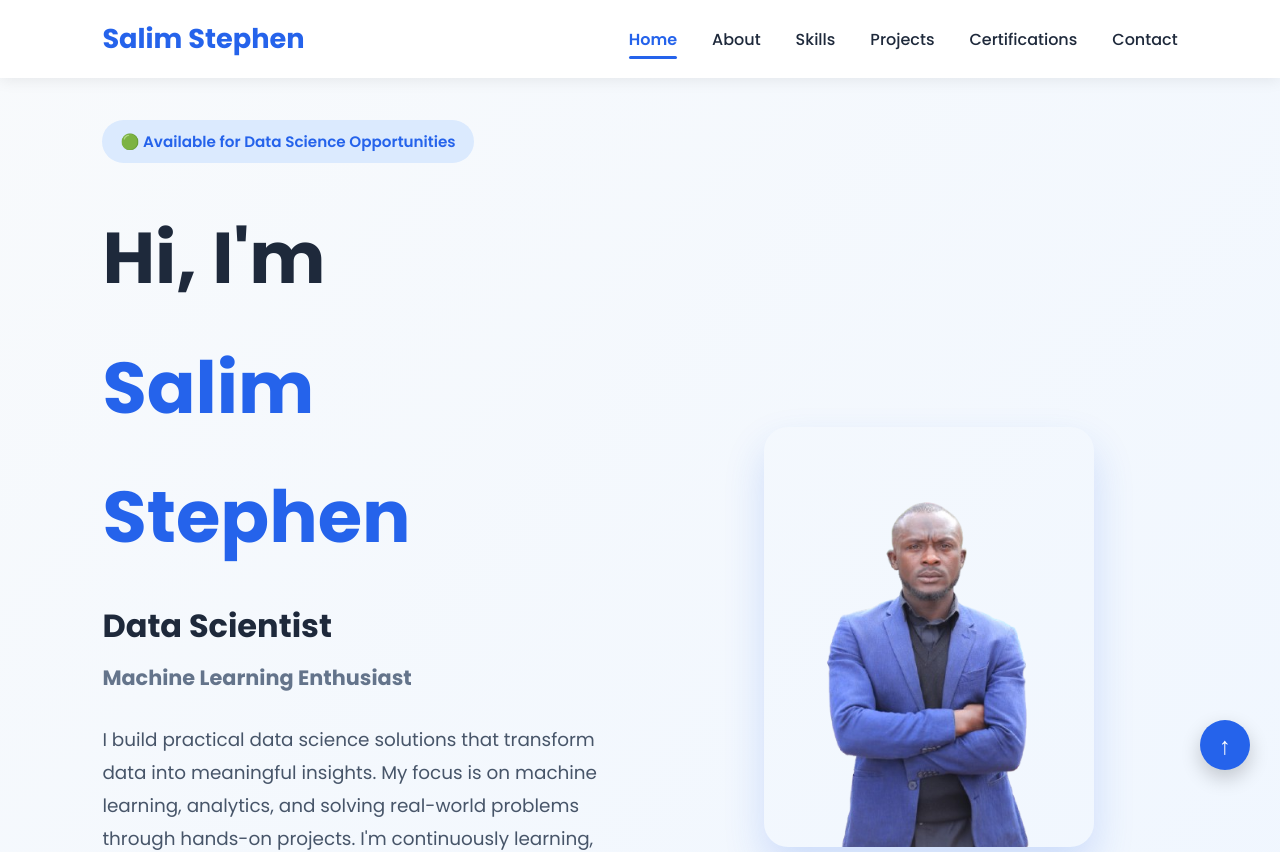
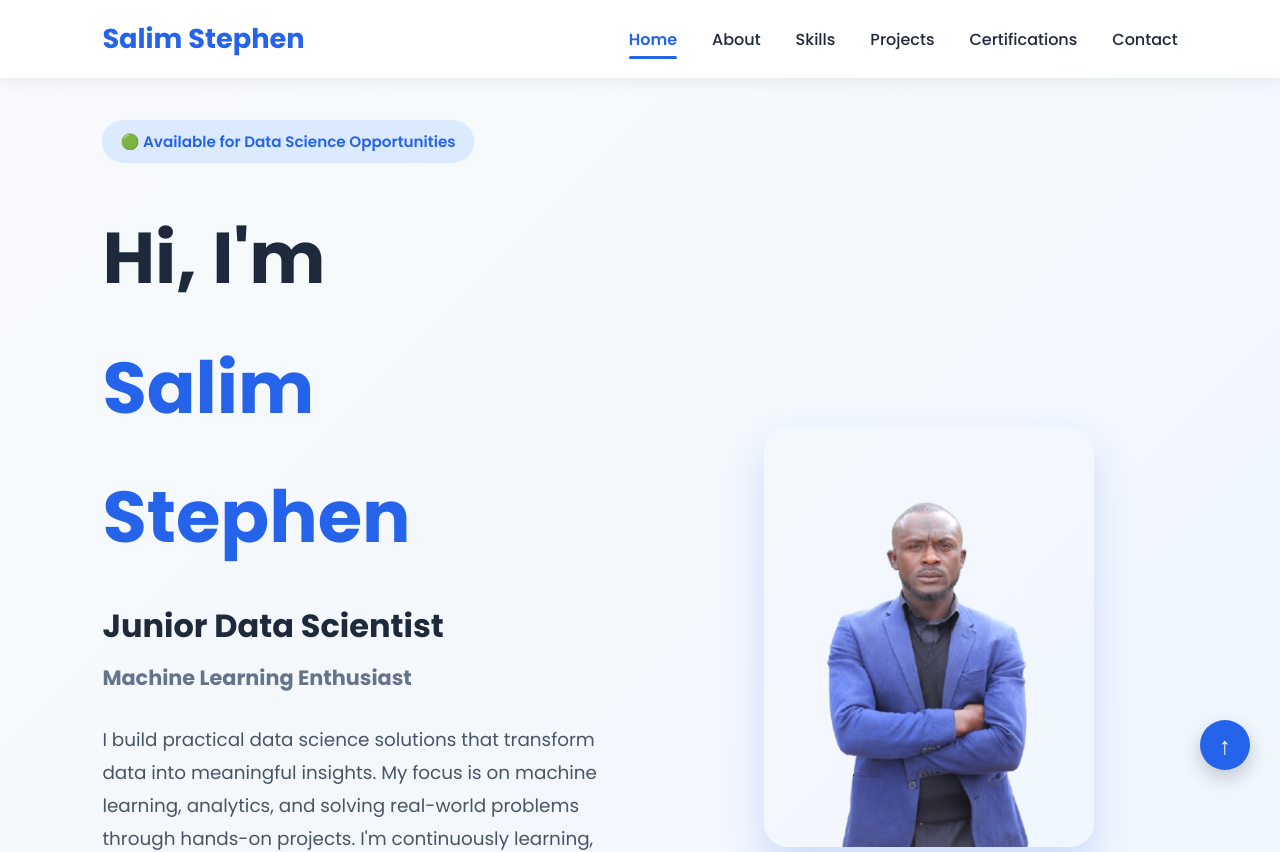
Before and after one commit to salimstephen/salim-portfolio, a React (Vite) app: page / in a window 1280 px wide. Shown: the top 852 px of the page. Built offline with nearby package versions, Linux system fonts and the light colour scheme.

Commit message:
updated title

```diff
--- a/src/components/Hero.jsx
+++ b/src/components/Hero.jsx
@@ -20,7 +20,7 @@ function Hero() {
         </h1>
 
         <h2>
-            Data Scientist
+        Junior Data Scientist
             <br />
             <span>Machine Learning Enthusiast</span>
         </h2>
```
